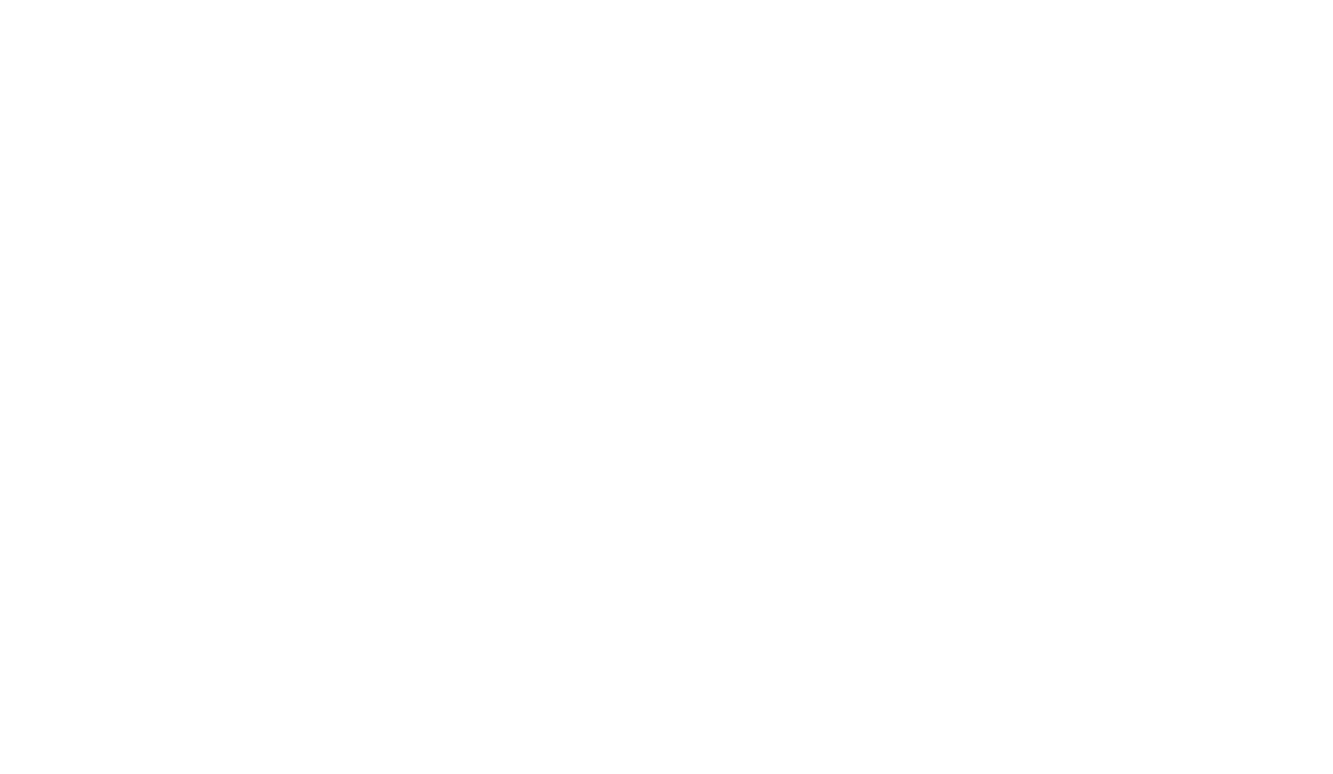
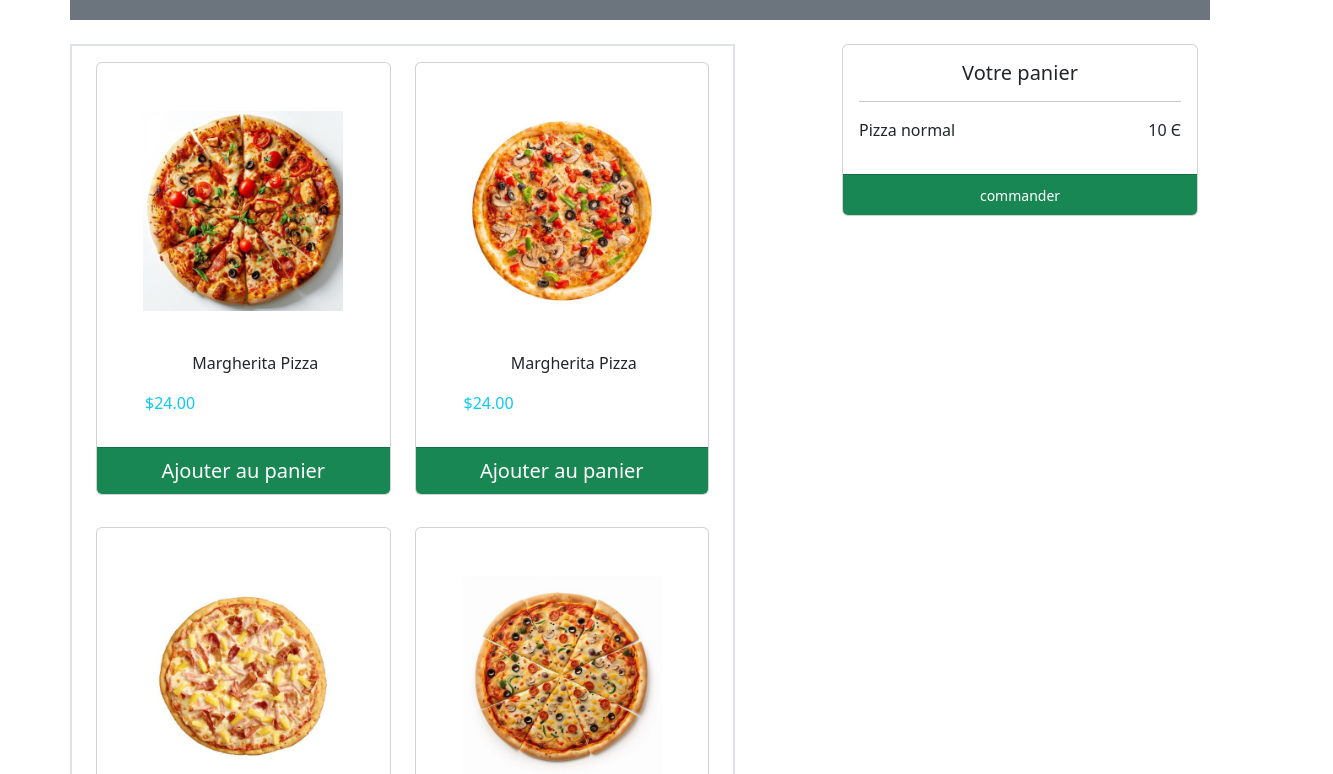
Before and after one commit to Ambdulghaffar/React_Restaurant_Website, a React (Vite) app: page /menu in a window 1280 px wide. Shown: the part 386-1160 px from the top of the page, 1333 px wide, since content can reach past the window. Before the commit the page ends 800 px from the top, so only its background shows below. Built offline with nearby package versions, Linux system fonts and the light colour scheme.

Commit message:
Menu page commit

```diff
--- a/src/components/cards/Cards.jsx
+++ b/src/components/cards/Cards.jsx
@@ -27,8 +27,8 @@
             class="card-img"
             alt={alt}
             style={{ height: "700px", objectFit: "cover", ...cardImgStyle }}
-            animate={{ scale: [1, 1.1, 1] }} //Fait un zoom progressif de 1 à 1.1 puis revient à 1.
-            transition={{ duration: 15, repeat: Infinity, ease: "easeInOut" }} // Zoom en boucle
+            animate={{ scale: [1, 0.99, 1] }} //Fait un zoom progressif de 1 à 1.1 puis revient à 1.
+            transition={{ duration: 10, repeat: Infinity, ease: "easeInOut" }} // Zoom en boucle
           />
         ) : (
           <img
--- a/src/components/cards/Grid.jsx
+++ b/src/components/cards/Grid.jsx
@@ -2,18 +2,20 @@
 import { FaStar } from "react-icons/fa6";
 import { FaRegStar } from "react-icons/fa";
 
-
 function Grid({
   NamePizza,
+  NamePizzaStyle,
   Pizza,
   OldPrice,
   NewPrice,
+  NewPriceStyle,
   whiteStars,
   yellowStars,
+  showbutton = true,
 }) {
   const [hoverGrid, setHoverGrid] = useState(false);
   return (
-    <div className="position-relative">
+    <div className="position-relative my-3">
       <div
         class="col"
         onMouseEnter={() => setHoverGrid(true)}
@@ -39,23 +41,27 @@
               {[...Array(yellowStars)].map((_, i) => (
                 <FaStar key={i} className="text-warning" />
               ))}
-             {/*   Cette syntaxe crée un tableau de longueur yellowStars et mappe chaque élément pour afficher une étoile jaune.  */}
+              {/*   Cette syntaxe crée un tableau de longueur yellowStars et mappe chaque élément pour afficher une étoile jaune.  */}
 
               {[...Array(whiteStars)].map((_, i) => (
                 <FaRegStar key={i} />
               ))}
             </h5>
-            <p class="card-text ">{NamePizza}</p>
+            <p class="card-text " style={{...NamePizzaStyle}}>{NamePizza}</p>
             <div className="d-flex ">
               <p className=" text-secondary text-decoration-line-through">
                 {OldPrice}
               </p>
-              <p className="ms-2 text-info">{NewPrice}</p>
+              <p className="ms-2 text-info" style={{...NewPriceStyle}}>{NewPrice}</p>
             </div>
           </div>
+          {showbutton && (
+              <div className="card-footer bg-success">
+                <small className="text-white fs-5">Ajouter au panier</small>
+              </div>
+            )}
         </div>
       </div>
-
     </div>
   );
 }
--- a/src/components/header/Header.jsx
+++ b/src/components/header/Header.jsx
@@ -4,7 +4,7 @@
 function Header() {
   return (
     <>
-<nav class="navbar navbar-expand-lg bg-body-tertiary">
+<nav class="navbar navbar-expand-lg bg-body-tertiary fixed-top">
   <div class="container-fluid">
     <Link class="navbar-brand" to="/">PizzaHouse</Link>
     <button class="navbar-toggler" type="button" data-bs-toggle="collapse" data-bs-target="#navbarSupportedContent" aria-controls="navbarSupportedContent" aria-expanded="false" aria-label="Toggle navigation">
--- a/src/pages/Home/Home.jsx
+++ b/src/pages/Home/Home.jsx
@@ -88,6 +88,7 @@
               NewPrice="$24.00"
               yellowStars={4}
               whiteStars={1}
+              showbutton={false}
             />
             <Grid
               Pizza={pizza5}
@@ -95,6 +96,7 @@
               NewPrice="$24.00"
               yellowStars={5}
               whiteStars={0}
+              showbutton={false}
             />
             <Grid
               Pizza={pizza6}
@@ -102,6 +104,7 @@
               NewPrice="$24.00 "
               yellowStars={5}
               whiteStars={0}
+              showbutton={false}
             />
             <Grid
               Pizza={pizza7}
@@ -110,6 +113,7 @@
               OldPrice="$40.00"
               yellowStars={4}
               whiteStars={1}
+              showbutton={false}
             />
           </div>
         </div>
--- a/src/pages/Menu/Menu.jsx
+++ b/src/pages/Menu/Menu.jsx
@@ -1,11 +1,81 @@
 import React from "react";
 import BannerZoom from "../../components/cards/BannerZoom";
-
+import Grid from "../../components/cards/Grid";
+import pizza4 from "../../assets/pizza4.jpg";
+import pizza5 from "../../assets/pizza5.jpg";
+import pizza6 from "../../assets/pizza6.jpg";
+import pizza7 from "../../assets/pizza7.jpg";
 
 function Menu() {
   return (
     <>
-    <BannerZoom title="Notre Menu"/>
+      <BannerZoom title="Notre Menu" />
+      <div className="container d-flex justify-content-center align-items-center  mt-5 py-3 text-center bg-secondary text-white">
+        <div className="mx-5">Pizza</div>
+        <div className="mx-5">Tacos</div>
+        <div className="mx-5">Boissons</div>
+        <div className="mx-5">Salades</div>
+        <div className="mx-5">Desserts</div>
+      </div>
+      <div className="container text-center my-4">
+        <div className="row">
+          <div className="col-7 border border-2">
+            <div class="container text-center">
+              <div class="row row-cols-2">
+                <Grid
+                  Pizza={pizza4}
+                  NamePizza="Margherita Pizza"
+                  NewPrice="$24.00"
+                  yellowStars={0}
+                  whiteStars={0}
+                />
+                <Grid
+                  Pizza={pizza5}
+                  NamePizza="Margherita Pizza"
+                  NewPrice="$24.00"
+                  yellowStars={0}
+                  whiteStars={0}
+                />
+                <Grid
+                  Pizza={pizza6}
+                  NamePizza="Hawaiian Pizza"
+                  NewPrice="$24.00 "
+                  yellowStars={0}
+                  whiteStars={0}
+                />
+                <Grid
+                  Pizza={pizza7}
+                  NamePizza="Pesto Pizza"
+                  NewPrice="$24.00"
+                  OldPrice="$40.00"
+                  yellowStars={0}
+                  whiteStars={0}
+                />
+              </div>
+            </div>
+          </div>
+          <div className="col"></div>
+          <div className="col-4">
+            <div className="row">
+              <div className="col">
+                <div className="card h-100">
+                  <div className="card-body">
+                    <h5 className="card-title">Votre panier</h5>
+                    <hr />
+                    <p className="card-text d-flex justify-content-between">
+                      <p>Pizza normal</p>
+                      <p>10 Є</p>
+                    </p>
+                  </div>
+                  <div className="card-footer bg-success">
+                    <small className="text-white ">commander</small>
+                  </div>
+                </div>
+              </div>
+            </div>
+          </div>
+        </div>
+      </div>
     </>
   );
 }
```
